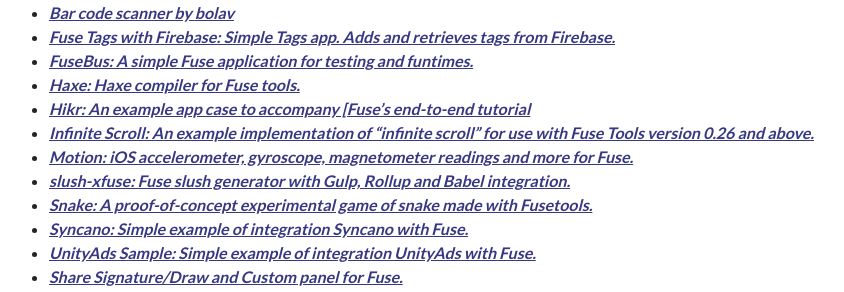
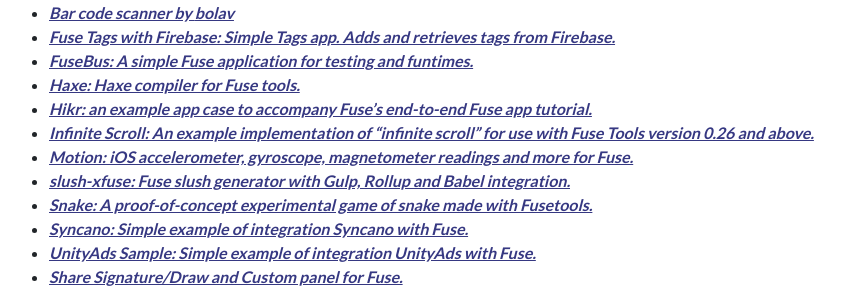
Before and after one commit to fuse-open/fuse-open.github.io, a Jekyll site: the page built from community.md, in a window 1280 px wide and 900 px high, scrolled down 820 px. Shown: the part 161-453 px from the top of the window, without its empty margins (76-920 px from the left). Built offline with Jekyll 4.4.1, drawn with Linux system fonts in a browser that asks for light colours; nearby versions of some CDN libraries.

Commit message:
Hikr text change

```diff
--- a/community.md
+++ b/community.md
@@ -46,7 +46,7 @@ redirect_from: /community/forums/
 - <a href="https://github.com/LuisRodriguezLD/Fuse-Tags-with-Firebase" target="_blank"> Fuse Tags with Firebase: Simple Tags app. Adds and retrieves tags from Firebase.</a>
 - <a href="http://tmn.github.io/FuseBus/" target="_blank"> FuseBus: A simple Fuse application for testing and funtimes.</a>
 - <a href="https://github.com/elsassph/fusetools-haxe" target="_blank"> Haxe: Haxe compiler for Fuse tools.</a>
-- <a href="https://github.com/fuse-open/hikr" target="_blank"> Hikr: An example app case to accompany [Fuse's end-to-end tutorial</a>
+- <a href="https://github.com/fuse-open/hikr" target="_blank"> Hikr: an example app case to accompany Fuse’s end-to-end Fuse app tutorial.</a>
 - <a href="https://bitbucket.org/uzeidurs/fuse-infinite-scroll " target="_blank"> Infinite Scroll: An example implementation of "infinite scroll" for use with Fuse Tools version 0.26 and above.</a>
 - <a href="https://github.com/AlexGustafsson/fuse-motion" target="_blank"> Motion: iOS accelerometer, gyroscope, magnetometer readings and more for Fuse.</a>
 - <a href="https://www.npmjs.com/package/slush-xfuse" target="_blank"> slush-xfuse: Fuse slush generator with Gulp, Rollup and Babel integration.</a>
```
